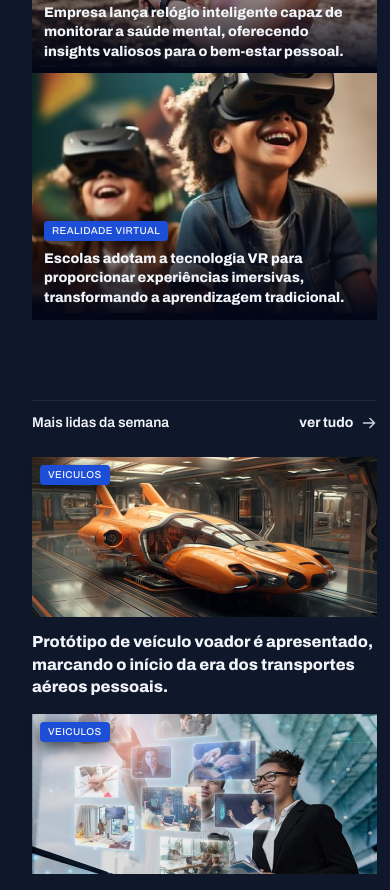
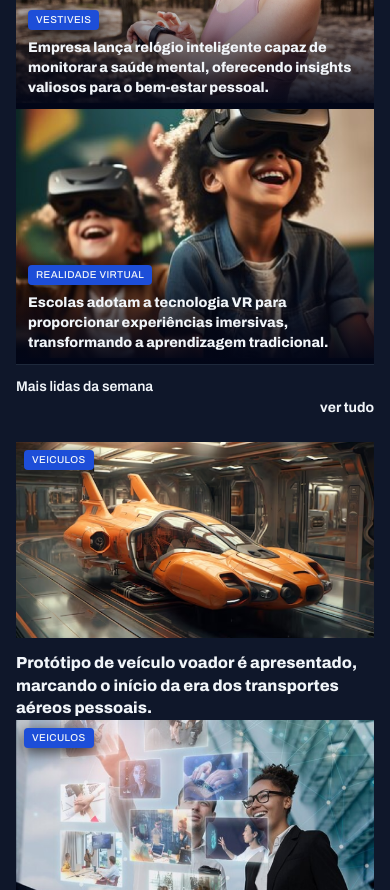
Before and after one commit to Mauricioibzde/News-Portal-Project, a plain HTML site: page index.html in a window 390 px wide. Shown: the part 1110-2000 px from the top of the page. Drawn offline with Linux system fonts and the light colour scheme.

Commit message:
mobile css done

```diff
--- a/index.html
+++ b/index.html
@@ -35,7 +35,7 @@
         </nav>
     </header>
 
-<main class="grid container">
+<main class=" container">
     <section id="featured" class="grid grid-col gap-16">
         <figure class="card">
             <img src="./assets/img/Image 01.png" alt="">
@@ -85,7 +85,7 @@
             <span></span>
         </a>
         </header>
-        <div class="grid gap-16 flex-box">
+        <div class="grid gap-16">
            <figure>
             <span class="content-tag">veiculos</span>
             <img src="assets/img/Image 06.png" alt="">
@@ -126,7 +126,7 @@
                </a>
                </header>
 
-               <div class="grid flex-box gap-32">
+               <div class="grid gap-32">
                 <article class="grid grid-col  gap-16">
                     <div>
                         <span class="content-tag">Inteligencia Artificial</span>
--- a/styles/mobile.css
+++ b/styles/mobile.css
@@ -1,4 +1,4 @@
-@media (max-width: 700px) {
+@media (max-width: 900px) {
 
     #secondary {
     overflow-x: auto;
@@ -7,10 +7,23 @@
 
 }
 
+.card {
+    & img {
+        width: 100%;
+    }
+}
+
+
+
+
+
+
 
 
 #featured {
   grid-auto-flow: row;
+
+
 }
 
 .grid-col-02 {
@@ -18,21 +31,83 @@
 
 }
 
-.flex-box {
-      grid-template-columns: 1fr;
+
+
+
+#weekly .grid {
+  display: block;
+
+
+
+  & img {
+    width: 100%;
+    height: 100%;
+
+  }
+}
+
+#weekly .grid {
+   overflow-x: auto;
+}
+
+
+
+
+article {
+   display: flex;
+   flex-direction: row-reverse;
+
+   & div {
+    width: 100%;
+   }
 
 }
 
-#weekly {
-    &>div {
-        grid-template-columns: repeat(1, 1fr);
-    }
 
-    img{
+main {
+    display: block;
+}
+
+#ai div article {
+    display: flex;
+    gap: 1rem;
+
+
+}
+
+#ai div article div:nth-child(1) {
+    width: auto;
+}
+
+#ai div article div:nth-child(2) {
+    width: auto;
+
+    & img {
         width: 100%;
     }
+}
+
+.container {
+
+    padding-inline: 1rem;
+
+}
+
+.ads {
+    padding-block: 1.4rem;
 }
 
 
 
 }
+
+
+@media (max-width: 1024px) {
+#weekly {
+    &>div {
+        grid-template-columns: repeat(4, 292px);
+        overflow-x: auto;
+    }
+}
+
+}
--- a/styles/utility.css
+++ b/styles/utility.css
@@ -1,5 +1,9 @@
 /*utility-first*/
 .grid {
+    display: grid;
+}
+
+main {
     display: grid;
 }
 
```
